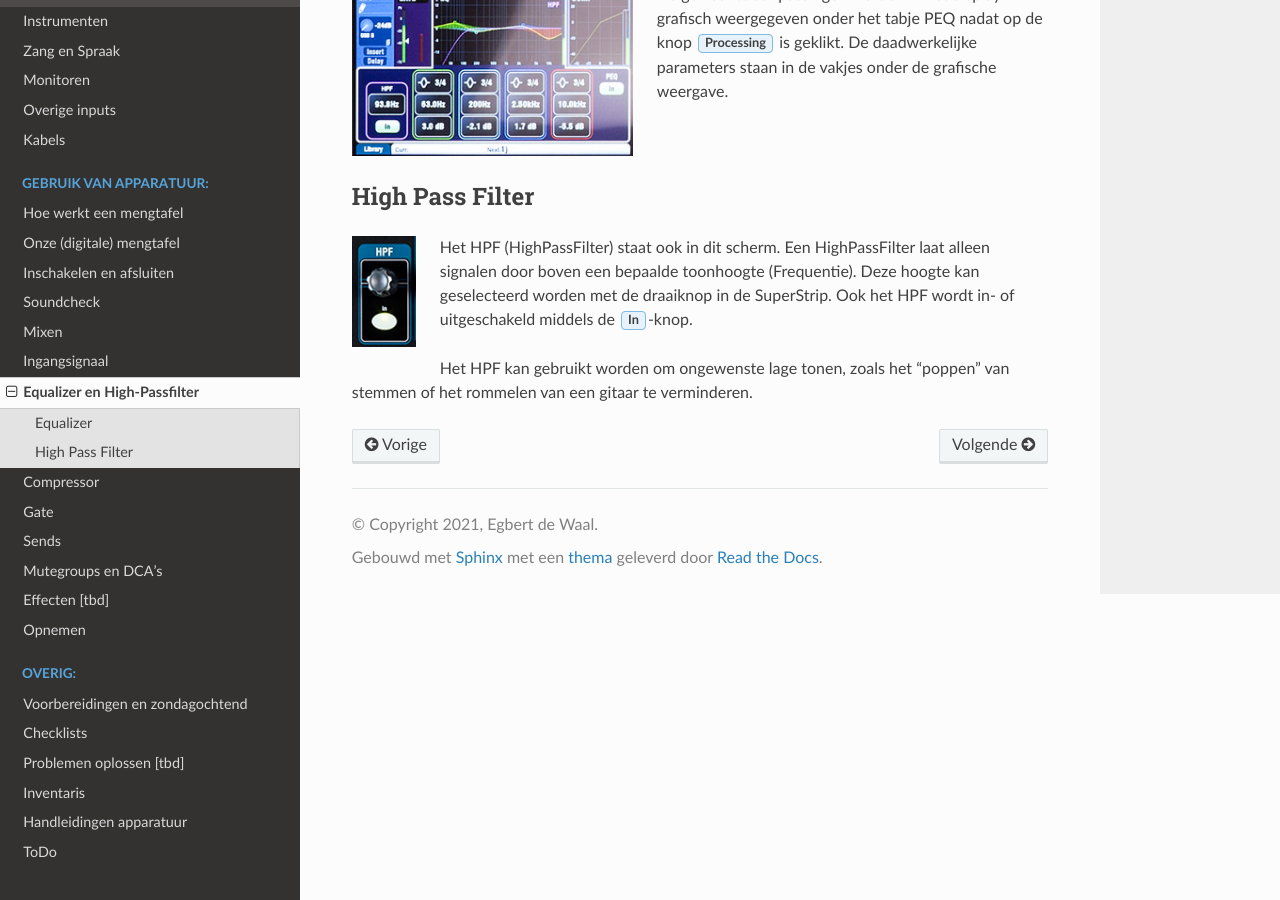
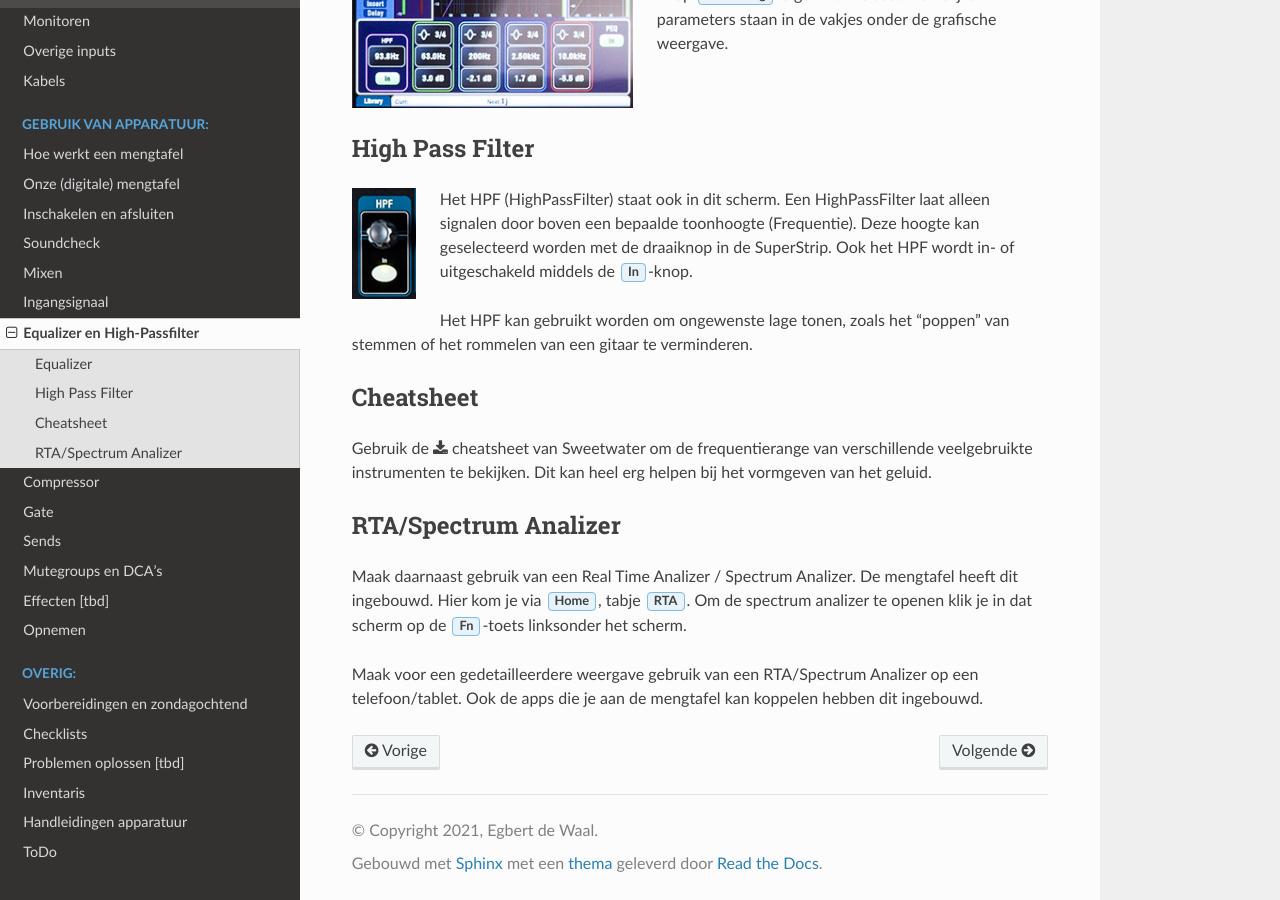
Before and after one commit to edewaal97/docs-geluid-reddingsark-bunschoten, a Sphinx documentation site: the page built from source/gebruik-van-apparatuur/equalizer.rst, in a window 1280 px wide and 900 px high, scrolled down 1139 px. Built offline with Sphinx 7.4.7 and the Read the Docs theme 2.0.0, drawn with Linux system fonts in a browser that asks for light colours; some of the changed text lies outside the part shown.

Commit message:
Herstructureren handleidingen/downloads, toevoegen sweetwater cheatsheet EQ

```diff
--- a/source/gebruik-van-apparatuur/equalizer.rst
+++ b/source/gebruik-van-apparatuur/equalizer.rst
@@ -31,6 +29,12 @@ Het HPF (HighPassFilter) staat ook in dit scherm. Een HighPassFilter laat alleen
 
 Het HPF kan gebruikt worden om ongewenste lage tonen, zoals het “poppen” van stemmen of het rommelen van een gitaar te verminderen.
 
-..
-   cheatsheet: https://www.sweetwater.com/insync/music-instrument-frequency-cheatsheet/
-   maak gebruik van de spectrum analizer apps
+Cheatsheet
+---------------------------------------
+Gebruik de :download:`cheatsheet van Sweetwater </downloads/musicfrequencycheatsheet.pdf>` om de frequentierange van verschillende veelgebruikte instrumenten te bekijken. Dit kan heel erg helpen bij het vormgeven van het geluid.
+
+RTA/Spectrum Analizer
+---------------------------------------
+Maak daarnaast gebruik van een Real Time Analizer / Spectrum Analizer. De mengtafel heeft dit ingebouwd. Hier kom je via :guilabel:`Home`, tabje :guilabel:`RTA`. Om de spectrum analizer te openen klik je in dat scherm op de :guilabel:`Fn`-toets linksonder het scherm.
+
+Maak voor een gedetailleerdere weergave gebruik van een RTA/Spectrum Analizer op een telefoon/tablet. Ook de apps die je aan de mengtafel kan koppelen hebben dit ingebouwd.
```
Also changed, not shown: other parts of source/gebruik-van-apparatuur/equalizer.rst (+0 -2 lines), source/overig/handleidingen.rst (+17 -17 lines), 28 other files.
